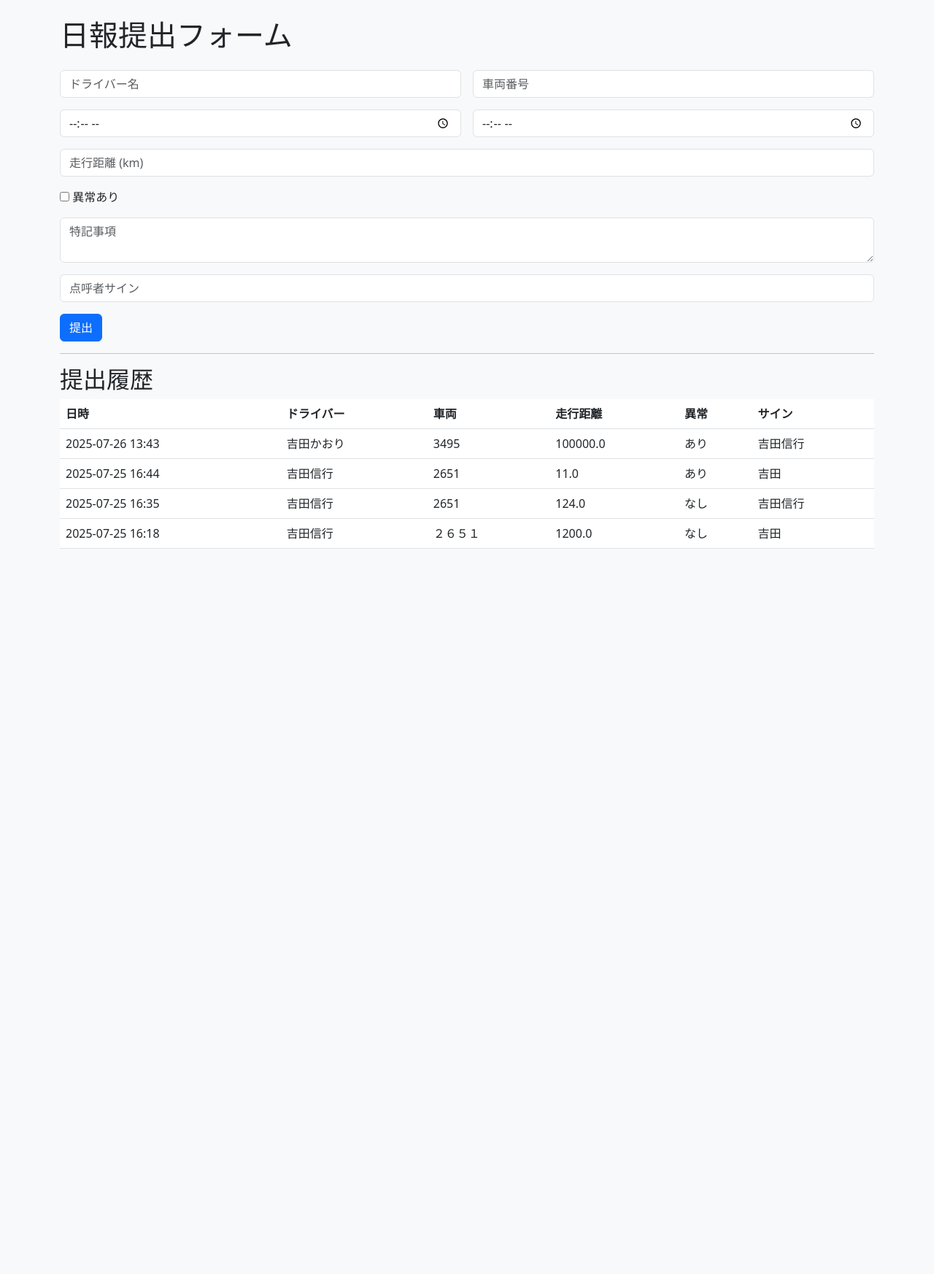
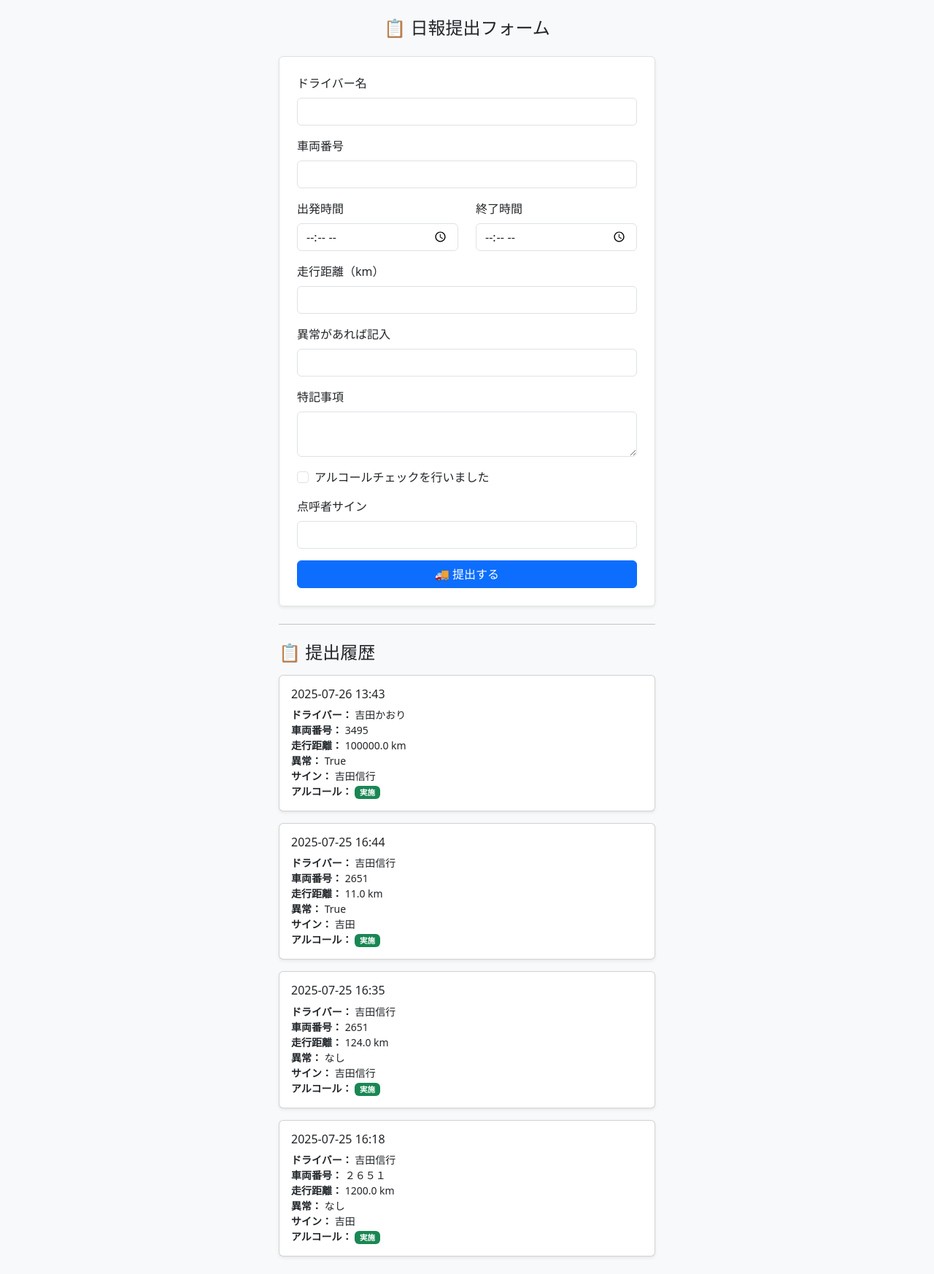
Before and after one commit to Yoshida-nobuyuki/keikamotu, a Flask app: page / in a window 1280 px wide. Shown: the whole page at 73% size. Before the commit the page ends 752 px from the top, so only its background shows below. Run offline with Flask 3, Linux system fonts and the light colour scheme.

Commit message:
UIを改善した最新版を反映

```diff
--- a/app.py
+++ b/app.py
@@ -16,11 +16,11 @@ class DailyReport(db.Model):
     incident = db.Column(db.Boolean, default=False)
     notes = db.Column(db.Text)
     checker_signature = db.Column(db.String(100))
+    alcohol_check = db.Column(db.Boolean, default=False)
     created_at = db.Column(db.DateTime, default=datetime.utcnow)
 
 with app.app_context():
     db.create_all()
-
 
 @app.route('/', methods=['GET', 'POST'])
 def index():
@@ -33,11 +33,13 @@ def index():
             mileage=request.form['mileage'],
             incident='incident' in request.form,
             notes=request.form['notes'],
-            checker_signature=request.form['checker_signature']
+            checker_signature=request.form['checker_signature'],
+            alcohol_check=True if request.form.get('alcohol_check') == 'on' else False
         )
         db.session.add(report)
         db.session.commit()
         return redirect('/')
+
     reports = DailyReport.query.order_by(DailyReport.created_at.desc()).all()
     return render_template('index.html', reports=reports)
 
--- a/templates/index.html
+++ b/templates/index.html
@@ -4,40 +4,114 @@
   <meta charset="UTF-8">
   <meta name="viewport" content="width=device-width, initial-scale=1.0">
   <title>日報アプリ</title>
-<link href="https://cdn.jsdelivr.net/npm/bootstrap@5.3.0/dist/css/bootstrap.min.css" rel="stylesheet">
+  <link href="https://cdn.jsdelivr.net/npm/bootstrap@5.3.3/dist/css/bootstrap.min.css" rel="stylesheet">
+  <style>
+    body {
+      background-color: #f8f9fa;
+    }
+    .container {
+      max-width: 540px;
+    }
+    h2 {
+      font-size: 1.5rem;
+    }
+    .form-label {
+      font-weight: 500;
+    }
+    .table-responsive {
+      overflow-x: auto;
+    }
+  </style>
 </head>
-<body class="bg-light">
+<body>
   <div class="container py-4">
-<h1 class="mb-4">日報提出フォーム</h1>
-<form action="/" method="post" class="row g-3">
-<div class="col-12 col-md-6"><input name="driver_name" class="form-control" placeholder="ドライバー名" required></div>
-<div class="col-12 col-md-6"><input name="vehicle_number" class="form-control" placeholder="車両番号" required></div>
-<div class="col-6"><input type="time" name="start_time" class="form-control" required></div>
-<div class="col-6"><input type="time" name="end_time" class="form-control" required></div>
-<div class="col-12"><input type="number" step="0.1" name="mileage" class="form-control" placeholder="走行距離 (km)" required></div>
-<div class="col-12"><label><input type="checkbox" name="incident"> 異常あり</label></div>
-<div class="col-12"><textarea name="notes" class="form-control" placeholder="特記事項"></textarea></div>
-<div class="col-12"><input name="checker_signature" class="form-control" placeholder="点呼者サイン"></div>
-<div class="col-12"><button class="btn btn-primary">提出</button></div>
+    <h2 class="mb-4 text-center">📋 日報提出フォーム</h2>
+
+    <form method="POST" class="bg-white border rounded shadow-sm p-4">
+      <div class="mb-3">
+        <label class="form-label">ドライバー名</label>
+        <input type="text" name="driver_name" class="form-control" required>
+      </div>
+
+      <div class="mb-3">
+        <label class="form-label">車両番号</label>
+        <input type="text" name="vehicle_number" class="form-control" required>
+      </div>
+
+      <div class="row">
+        <div class="col-6 mb-3">
+          <label class="form-label">出発時間</label>
+          <input type="time" name="start_time" class="form-control" required>
+        </div>
+        <div class="col-6 mb-3">
+          <label class="form-label">終了時間</label>
+          <input type="time" name="end_time" class="form-control" required>
+        </div>
+      </div>
+
+      <div class="mb-3">
+        <label class="form-label">走行距離（km）</label>
+        <input type="number" step="0.1" name="mileage" class="form-control" required>
+      </div>
+
+      <div class="mb-3">
+        <label class="form-label">異常があれば記入</label>
+        <input type="text" name="incident" class="form-control">
+      </div>
+
+      <div class="mb-3">
+        <label class="form-label">特記事項</label>
+        <textarea name="notes" class="form-control" rows="2"></textarea>
+      </div>
+
+      <div class="form-check mb-3">
+        <input type="checkbox" class="form-check-input" name="alcohol_check" id="alcohol_check">
+        <label class="form-check-label" for="alcohol_check">アルコールチェックを行いました</label>
+      </div>
+
+      <div class="mb-3">
+        <label class="form-label">点呼者サイン</label>
+        <input type="text" name="checker_signature" class="form-control">
+      </div>
+
+      <div class="d-grid">
+        <button type="submit" class="btn btn-primary">
+          🚚 提出する
+        </button>
+      </div>
     </form>
 
-<hr>
-<h2>提出履歴</h2>
-<table class="table">
-<thead><tr><th>日時</th><th>ドライバー</th><th>車両</th><th>走行距離</th><th>異常</th><th>サイン</th></tr></thead>
-<tbody>
+    <hr class="my-4">
+
+    <h4 class="mb-3 mt-4">📋 提出履歴</h4>
+    <div class="d-flex flex-column gap-3">
         {% for r in reports %}
-<tr>
-<td>{{ r.created_at.strftime('%Y-%m-%d %H:%M') }}</td>
-<td>{{ r.driver_name }}</td>
-<td>{{ r.vehicle_number }}</td>
-<td>{{ r.mileage }}</td>
-<td>{% if r.incident %}あり{% else %}なし{% endif %}</td>
-<td>{{ r.checker_signature }}</td>
-</tr>
+        <div class="card shadow-sm">
+            <div class="card-body">
+            <h6 class="card-title mb-2">
+                <i class="bi bi-calendar3"></i> {{ r.created_at.strftime('%Y-%m-%d %H:%M') }}
+            </h6>
+            <ul class="list-unstyled mb-0 small">
+                <li><strong>ドライバー：</strong> {{ r.driver_name }}</li>
+                <li><strong>車両番号：</strong> {{ r.vehicle_number }}</li>
+                <li><strong>走行距離：</strong> {{ r.mileage }} km</li>
+                <li><strong>異常：</strong> {{ r.incident or 'なし' }}</li>
+                <li><strong>サイン：</strong> {{ r.checker_signature }}</li>
+                <li>
+                <strong>アルコール：</strong>
+                {% if r.alcohol_check %}
+                    <span class="badge bg-success">実施</span>
+                {% else %}
+                    <span class="badge bg-secondary">未実施</span>
+                {% endif %}
+                </li>
+            </ul>
+            </div>
+        </div>
         {% endfor %}
-</tbody>
-</table>
+    </div>
+
+
   </div>
 </body>
 </html>
```
Also changed, not shown: instance/daily_reports.db. Lines whose indentation alone changed are shown as unchanged.
